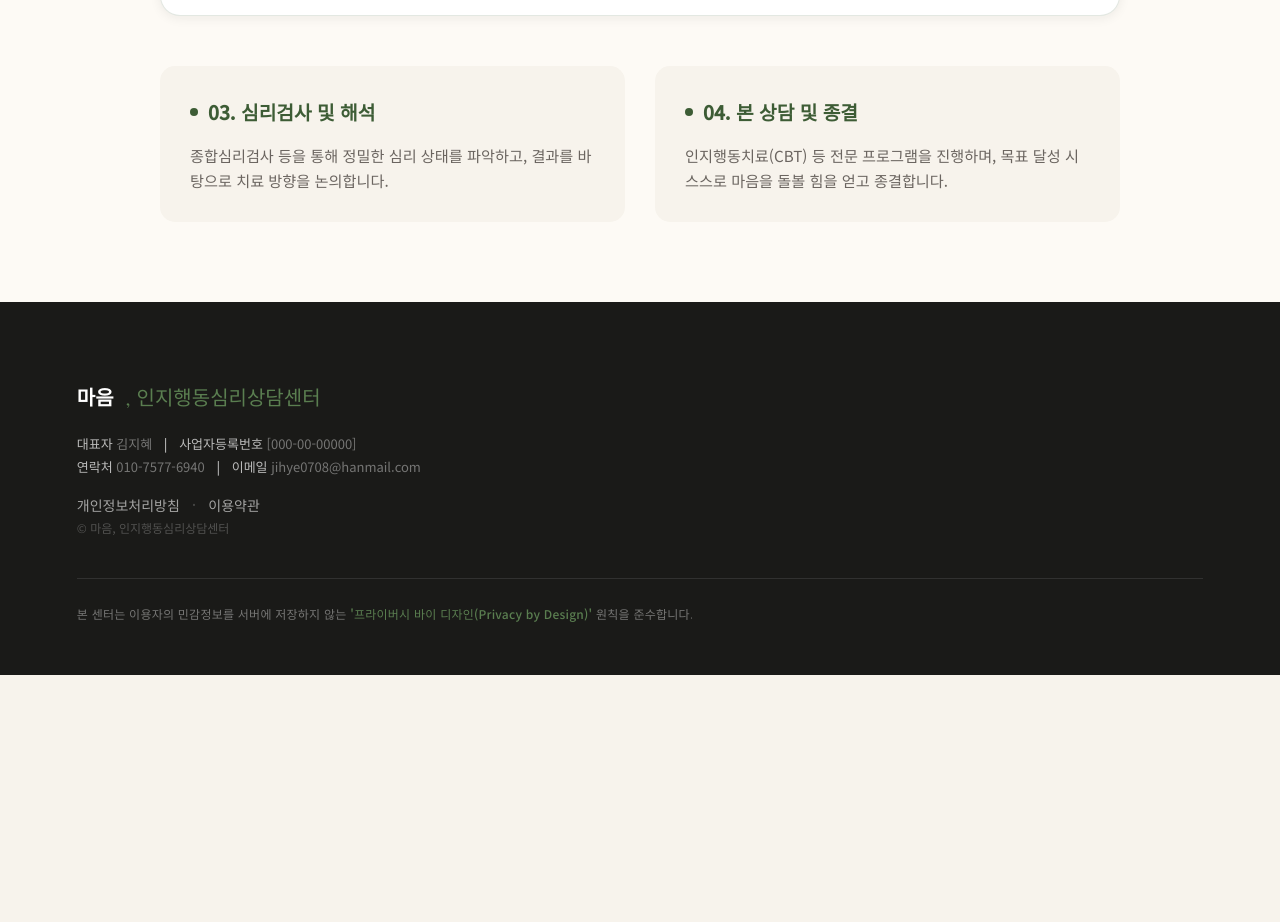
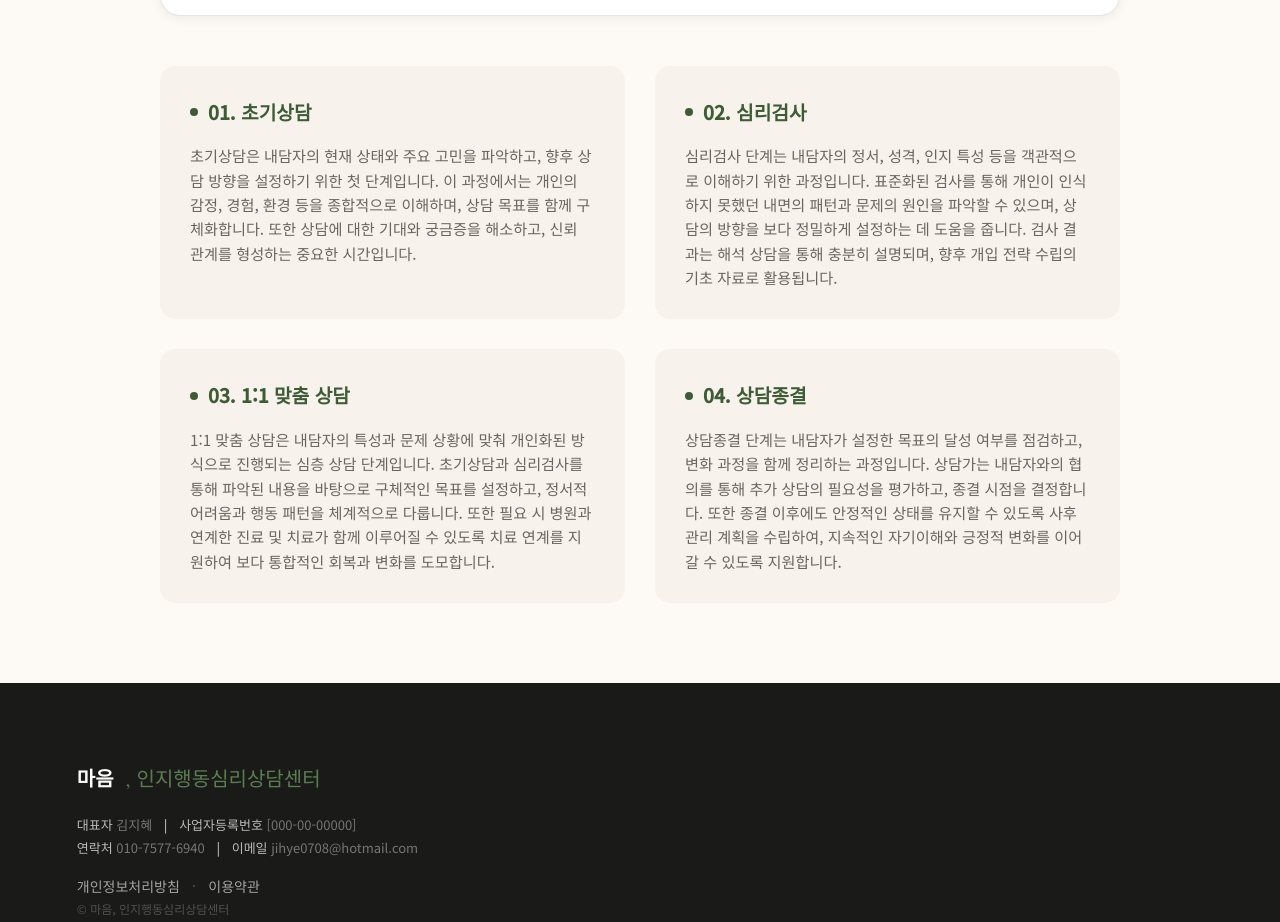
Before and after one commit to HansungJang/web-dev-project-1-one-page-version-, a website: page procedure.html in a window 1280 px wide. Shown: the part 2807-3729 px from the top of the page. Before the commit the page ends 3482 px from the top, so only its background shows below. Drawn offline with nearby package versions, Linux system fonts and the light colour scheme.

Commit message:
edit - procedure.html 집중상담 항목 card 추가

```diff
--- a/components/footer.html
+++ b/components/footer.html
@@ -5,7 +5,7 @@
         <div class="foot-brand">마음<span>, 인지행동심리상담센터</span></div>
         <div class="foot-biz-info">
           <p><span>대표자</span> 김지혜 <span class="divider">|</span> <span>사업자등록번호</span> [000-00-00000]</p>
-          <p><span>연락처</span> 010-7577-6940 <span class="divider">|</span> <span>이메일</span> jihye0708@hanmail.com</p>
+          <p><span>연락처</span> 010-7577-6940 <span class="divider">|</span> <span>이메일</span> jihye0708@hotmail.com</p>
         </div>
         <!-- <nav class="foot-nav"> -->
           <ul class="foot-links">
--- a/procedure.html
+++ b/procedure.html
@@ -187,12 +187,20 @@
 
                 <div class="step-info-grid">
                     <div class="step-card">
-                        <h4>03. 심리검사 및 해석</h4>
-                        <p>종합심리검사 등을 통해 정밀한 심리 상태를 파악하고, 결과를 바탕으로 치료 방향을 논의합니다.</p>
+                        <h4>01. 초기상담</h4>
+                        <p>초기상담은 내담자의 현재 상태와 주요 고민을 파악하고, 향후 상담 방향을 설정하기 위한 첫 단계입니다. 이 과정에서는 개인의 감정, 경험, 환경 등을 종합적으로 이해하며, 상담 목표를 함께 구체화합니다. 또한 상담에 대한 기대와 궁금증을 해소하고, 신뢰 관계를 형성하는 중요한 시간입니다.</p>
                     </div>
                     <div class="step-card">
-                        <h4>04. 본 상담 및 종결</h4>
-                        <p>인지행동치료(CBT) 등 전문 프로그램을 진행하며, 목표 달성 시 스스로 마음을 돌볼 힘을 얻고 종결합니다.</p>
+                        <h4>02. 심리검사</h4>
+                        <p>심리검사 단계는 내담자의 정서, 성격, 인지 특성 등을 객관적으로 이해하기 위한 과정입니다. 표준화된 검사를 통해 개인이 인식하지 못했던 내면의 패턴과 문제의 원인을 파악할 수 있으며, 상담의 방향을 보다 정밀하게 설정하는 데 도움을 줍니다. 검사 결과는 해석 상담을 통해 충분히 설명되며, 향후 개입 전략 수립의 기초 자료로 활용됩니다.</p>
+                    </div>
+                    <div class="step-card">
+                        <h4>03. 1:1 맞춤 상담</h4>
+                        <p>1:1 맞춤 상담은 내담자의 특성과 문제 상황에 맞춰 개인화된 방식으로 진행되는 심층 상담 단계입니다. 초기상담과 심리검사를 통해 파악된 내용을 바탕으로 구체적인 목표를 설정하고, 정서적 어려움과 행동 패턴을 체계적으로 다룹니다. 또한 필요 시 병원과 연계한 진료 및 치료가 함께 이루어질 수 있도록 치료 연계를 지원하여 보다 통합적인 회복과 변화를 도모합니다.</p>
+                    </div>
+                    <div class="step-card">
+                        <h4>04. 상담종결</h4>
+                        <p>상담종결 단계는 내담자가 설정한 목표의 달성 여부를 점검하고, 변화 과정을 함께 정리하는 과정입니다. 상담가는 내담자와의 협의를 통해 추가 상담의 필요성을 평가하고, 종결 시점을 결정합니다. 또한 종결 이후에도 안정적인 상태를 유지할 수 있도록 사후관리 계획을 수립하여, 지속적인 자기이해와 긍정적 변화를 이어갈 수 있도록 지원합니다.</p>
                     </div>
                 </div>
             </div>
--- a/style.css
+++ b/style.css
@@ -155,7 +155,7 @@ nav.stuck {
 }
 
 .nav-logo {
-  height: 32px;
+  height: 44px;
   width : auto;
   object-fit: contain;
 }
```
Also changed, not shown: components/header.html (+0 -4 lines), experts.html (+0 -25 lines).
